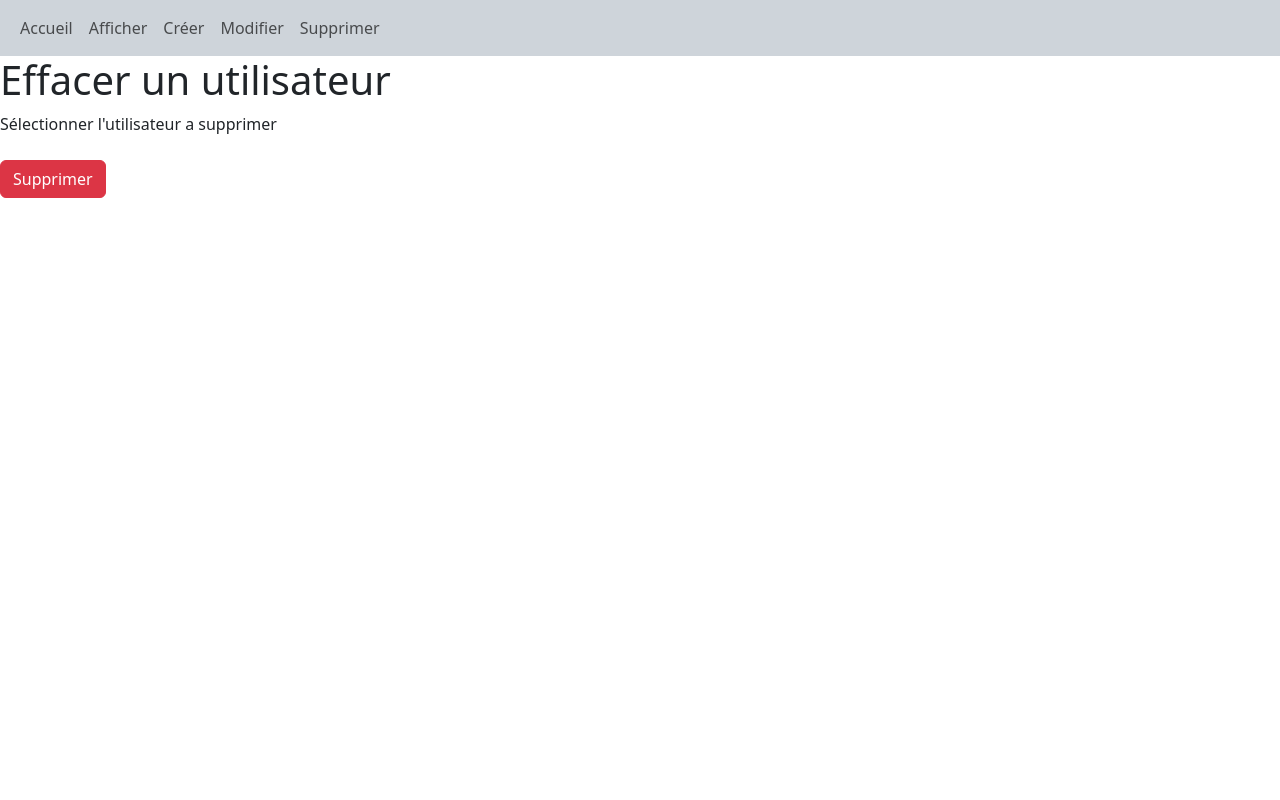
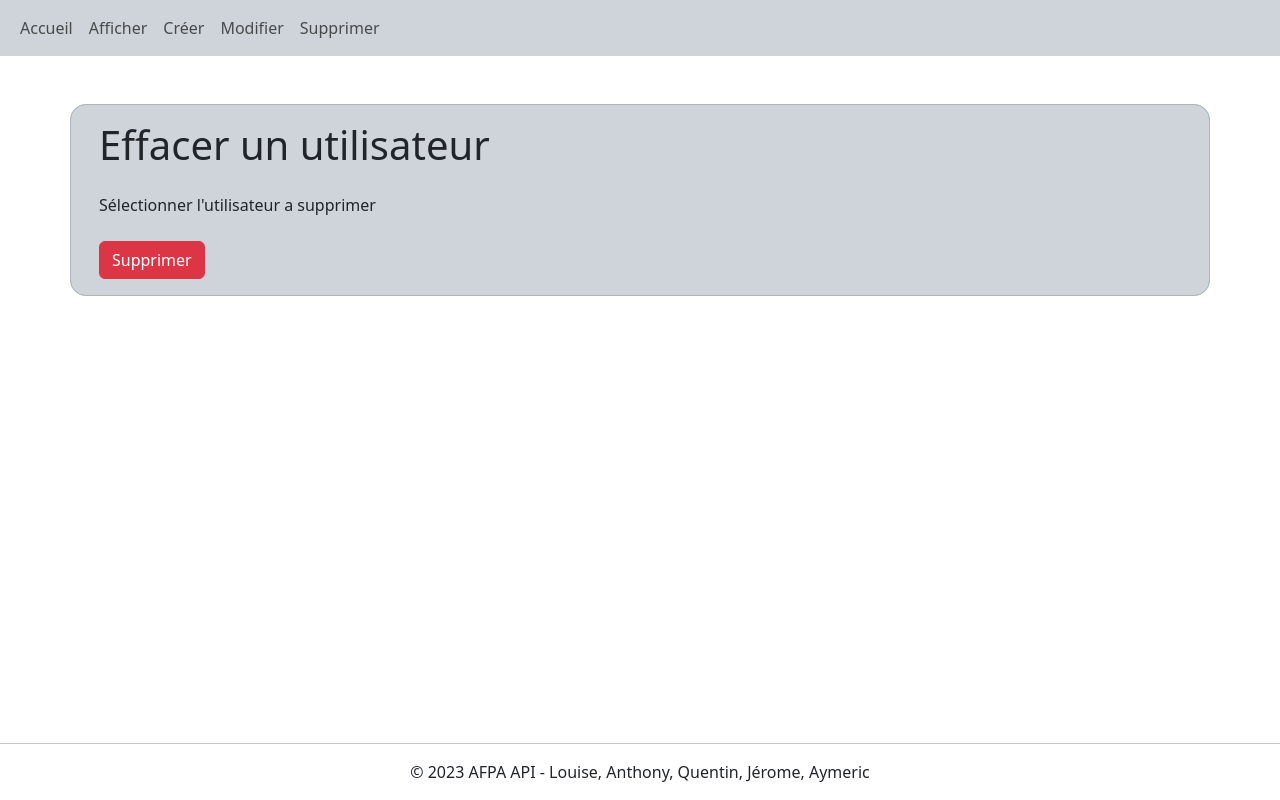
Before and after one commit to LouDPH/AFPA-API, a plain HTML site: page delete.html in a window 1280 px wide. Drawn offline with nearby package versions, Linux system fonts and the light colour scheme; no server answers.

Commit message:
MAJ Footer + Bootstrap

```diff
--- a/delete.html
+++ b/delete.html
@@ -7,6 +7,7 @@
     <script src='https://cdn.jsdelivr.net/npm/bootstrap@5.3.2/dist/js/bootstrap.bundle.min.js' integrity='sha384-C6RzsynM9kWDrMNeT87bh95OGNyZPhcTNXj1NW7RuBCsyN/o0jlpcV8Qyq46cDfL' crossorigin='anonymous'></script>
     <script src="script_delete.js" defer></script>
     <title>Supprimer utilisateur</title>
+    <link rel='stylesheet' href='style.css'>
 </head>
 <body>
     <nav class="navbar navbar-expand-md bg-dark-subtle">
@@ -35,8 +36,10 @@
           </div>
         </div>
     </nav>
-    <h1>Effacer un utilisateur</h1>
-
+    <main>
+        <fieldset class="container bg-dark-subtle m-5 border border-dark-subtle rounded-4 mx-auto">
+            <div class="container p-3">
+                <h1 class="pb-3">Effacer un utilisateur</h1>
                 <form>
                     <label for="id">Sélectionner l'utilisateur a supprimer</label>
                     <br>
@@ -45,5 +48,14 @@
                     <div id="affichage"></div>
                     <input type="button" value="Supprimer" id="envoi"  class="btn btn-danger" />
                 </form>
+            </div>
+        </fieldset>
+    </main>
+    <footer>
+        <hr>
+        <div class="d-flex align-items-center justify-content-center">
+          <span class="mb-3">© 2023 AFPA API - Louise, Anthony, Quentin, Jérome, Aymeric</span>
+        </div>
+    </footer>
 </body>
 </html>
```
Also changed, not shown: create.html (+19 -6 lines), index.html (+9 -0 lines). Lines whose indentation alone changed are shown as unchanged.
